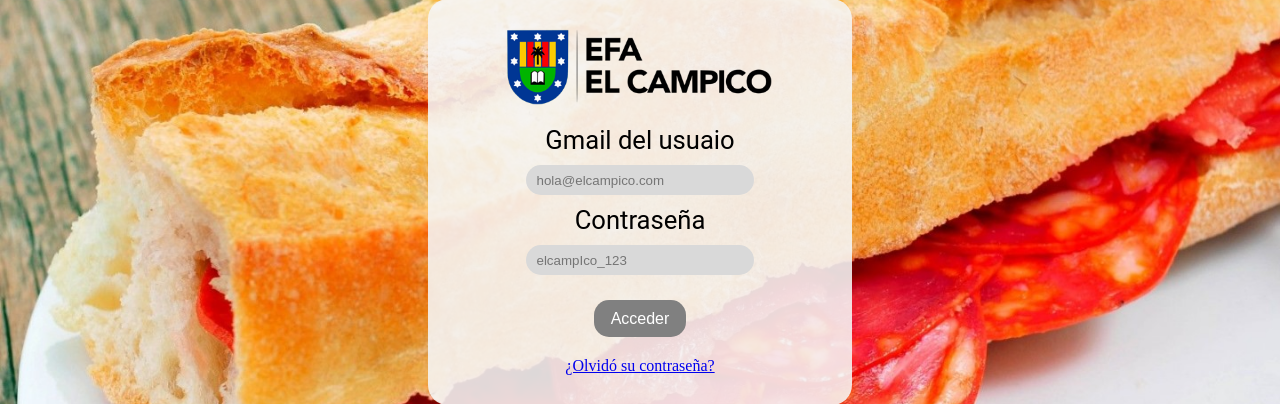
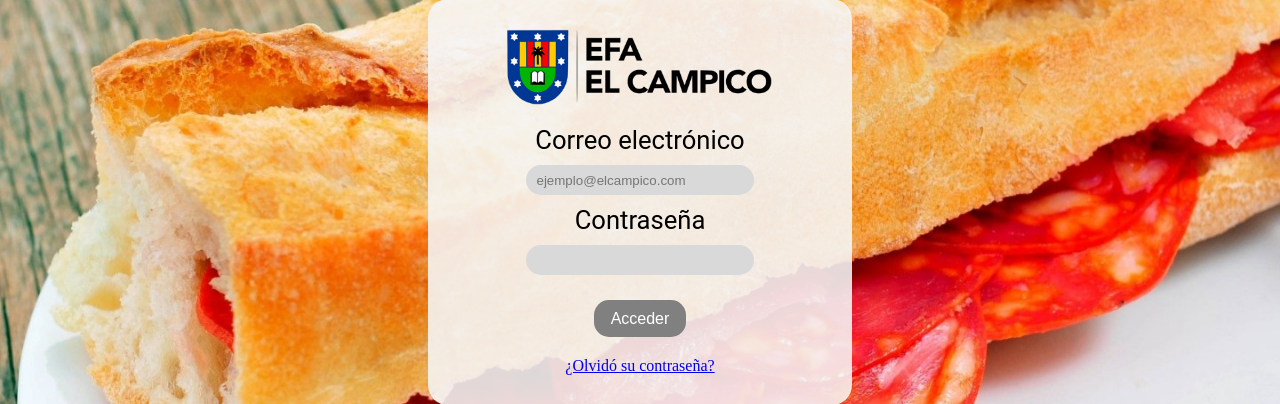
Before and after one commit to luciaver/TRABAJOBOC, a PHP site: page /login.html in a window 1280 px wide. Shown: the part 198-602 px from the top of the page. Run offline with PHP 8.4, Linux system fonts and the light colour scheme.

Commit message:
Se ha añadido en el css de login un min-with de 320px para qeu se adapte mejor a las pantallas mas pequeñas, tambein en el html del login se ha cambiado el placeholder del correo electronico, tambien se cambio el label al nombre de Correo electrónico, tambien se cambio el tipo de imput a password y se quito el placeholder a password

```diff
--- a/login.css
+++ b/login.css
@@ -14,6 +14,7 @@ body {
 #base-login {
     background-color: rgba(246, 246, 246, 0.88);
     width: 30%;
+    min-width: 320px;
     border-radius: 20px;
     padding-left: 20px;
     padding-right: 20px;
--- a/login.html
+++ b/login.html
@@ -15,16 +15,16 @@
 
     <form action="" method="get" id="formulario">
 
-        <label for="password">Gmail del usuaio</label>
+        <label for="password">Correo electrónico</label>
 
         <div class="formulario-registros">
-            <input type="text" class="input-registro" name="password" placeholder="hola@elcampico.com">
+            <input type="text" class="input-registro" name="Correo" placeholder="ejemplo@elcampico.com">
         </div>
 
         <label for="password">Contraseña</label>
 
         <div class="formulario-registros">
-            <input type="text" class="input-registro" name="password" placeholder="elcampIco_123">
+            <input type="password" class="input-registro" name="password">
         </div>
 
         <button type="submit" name="acceder" id="form-submit">Acceder</button>
```
